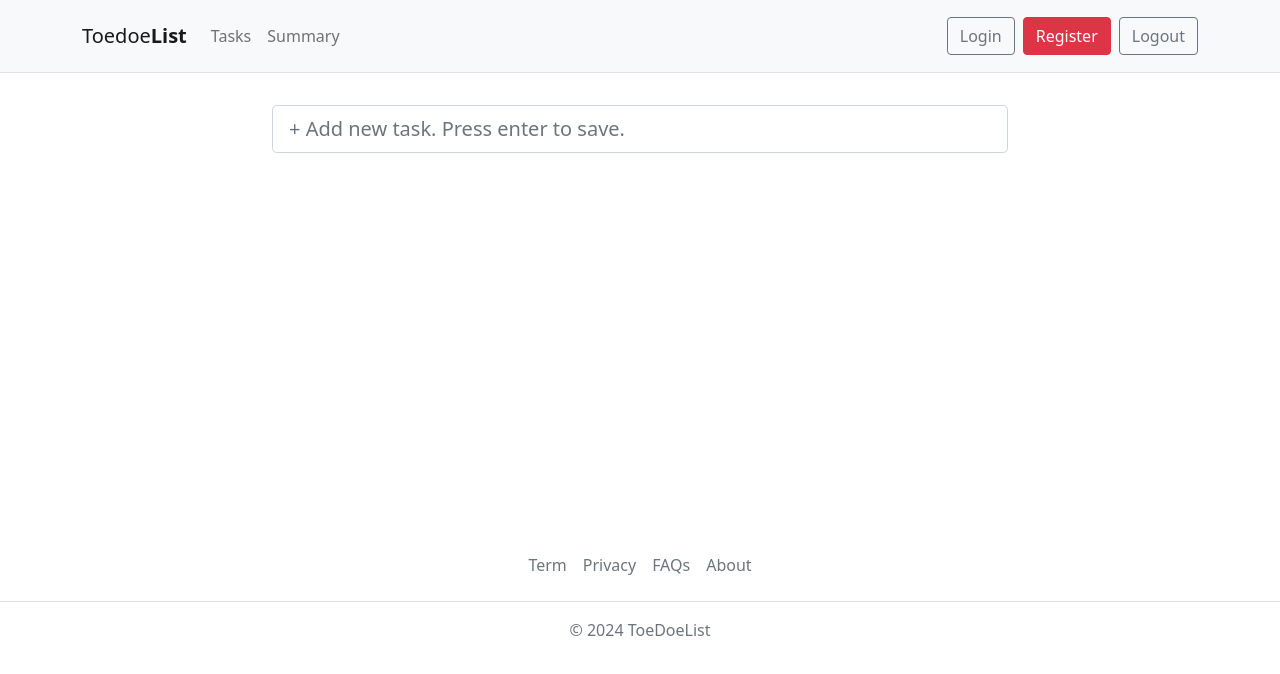
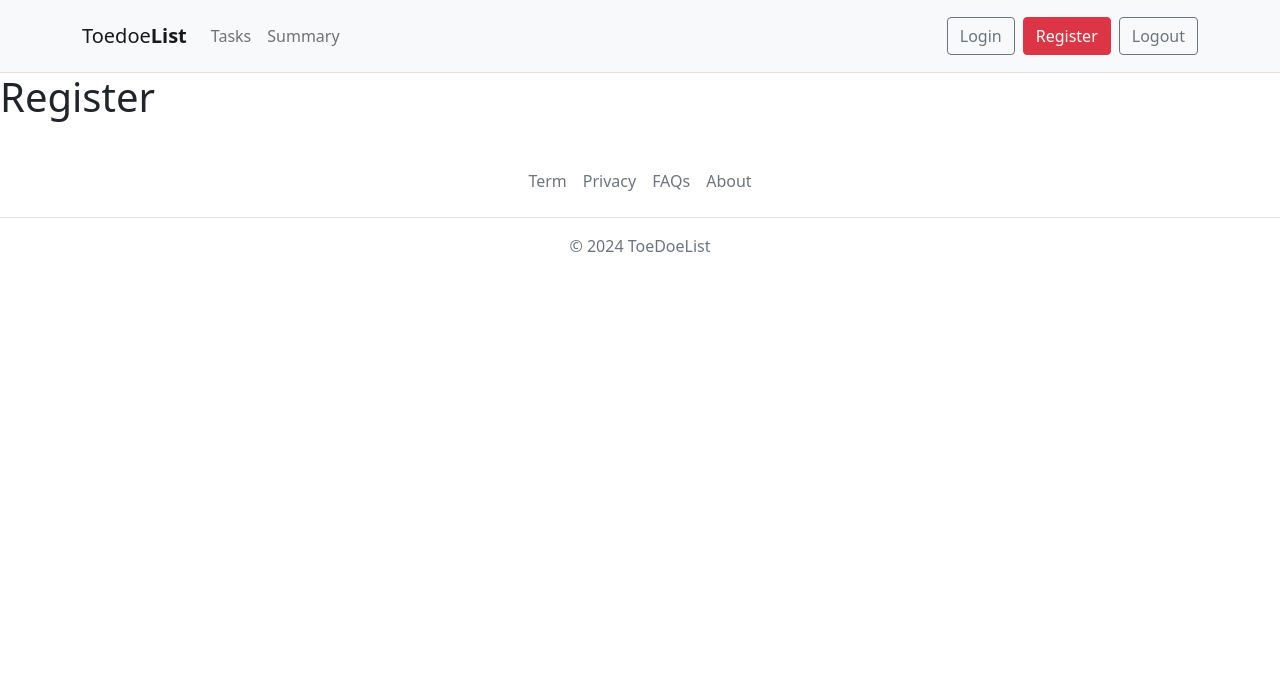
Before and after one commit to kaporto/toedoe-app, a Vue app: page /register in a window 1280 px wide. Shown: the top 674 px of the page. Built offline with nearby package versions, Linux system fonts and the light colour scheme; no server answers.

Commit message:
Setting up Vue Router

```diff
--- a/package.json
+++ b/package.json
@@ -11,7 +11,8 @@
   "dependencies": {
     "axios": "^1.6.7",
     "pinia": "^2.1.7",
-    "vue": "^3.4.15"
+    "vue": "^3.4.15",
+    "vue-router": "^4.3.0"
   },
   "devDependencies": {
     "@vitejs/plugin-vue": "^5.0.3",
--- a/src/App.vue
+++ b/src/App.vue
@@ -1,6 +1,5 @@
 <script setup>
 import Navbar from './components/Navbar.vue';
-import TasksPage from './pages/TasksPage.vue'
 import Footer from './components/Footer.vue';
 
 </script>
@@ -8,7 +7,7 @@ import Footer from './components/Footer.vue';
 <template>
 
   <Navbar />
-  <TasksPage />
+  <router-view />
   <Footer />
 
 </template>
--- a/src/main.js
+++ b/src/main.js
@@ -1,9 +1,11 @@
 import { createApp } from 'vue';
 import {createPinia} from "pinia";
+import router from './router';
 
 import App from './App.vue';
 import './assets/main.css';
 
 const app = createApp(App);
 app.use(createPinia());
+app.use(router)
 app.mount('#app');
--- /dev/null
+++ b/src/pages/LoginPage.vue
@@ -0,0 +1,3 @@
+<template>
+    <h1>Login</h1>
+</template>
--- /dev/null
+++ b/src/pages/RegisterPage.vue
@@ -0,0 +1,3 @@
+<template>
+    <h1>Register</h1>
+</template>
--- /dev/null
+++ b/src/router/index.js
@@ -0,0 +1,7 @@
+import { createRouter, createWebHistory } from "vue-router";
+import routes from "./routes";
+
+export default createRouter({
+    routes,
+    history:createWebHistory()
+})
--- /dev/null
+++ b/src/router/routes.js
@@ -0,0 +1,24 @@
+import TaskPages from "../pages/TasksPage.vue";
+import LoginPage from "../pages/LoginPage.vue";
+import RegisterPage from "../pages/RegisterPage.vue";
+
+const routes = [
+    {
+        path: "/tasks",
+        component: TaskPages,
+        name: 'tasks'
+    },
+    {
+        path: "/login",
+        component: LoginPage,
+        name: 'login'
+    },
+    {
+        path: "/register",
+        component: RegisterPage,
+        name: 'register'
+    }
+
+]
+
+export default routes
```
Also changed, not shown: 1 other file (tests, documents, lock files or other folders).
